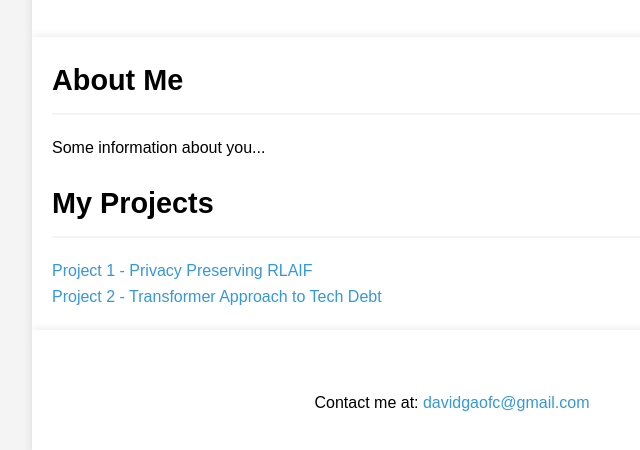
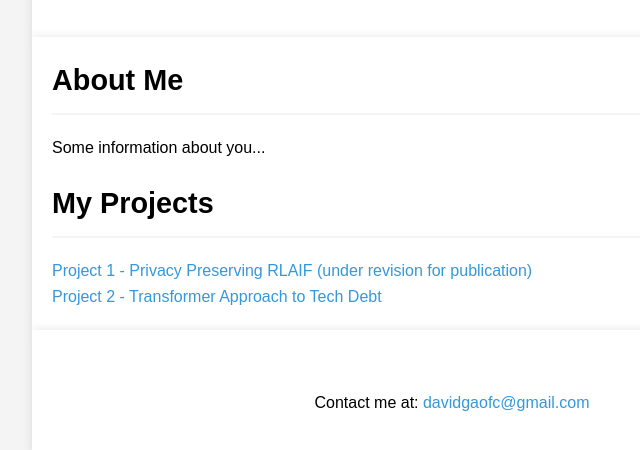
Before and after one commit to davidgaofc/davidgaofc.github.io, a plain HTML site: page index.html in a window 1280 px wide. Shown: the part 168-618 px from the top of the page, without its empty margins (188-828 px from the left). Drawn offline with Linux system fonts and the light colour scheme.

Commit message:
new stuff

```diff
--- a/index.html
+++ b/index.html
@@ -78,7 +78,7 @@
         <section>
             <h2>My Projects</h2>
             <div class="project-link">
-                <a href="project1.html">Project 1 - Privacy Preserving RLAIF</a>
+                <a href="project1.html">Project 1 - Privacy Preserving RLAIF (under revision for publication) </a>
             </div>
             <div class="project-link">
                 <a href="project2.html">Project 2 - Transformer Approach to Tech Debt</a>
```
